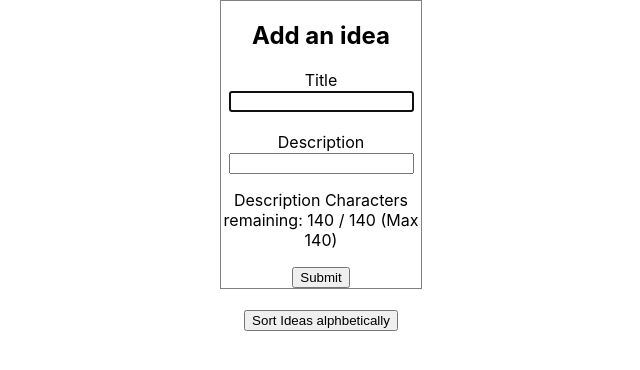
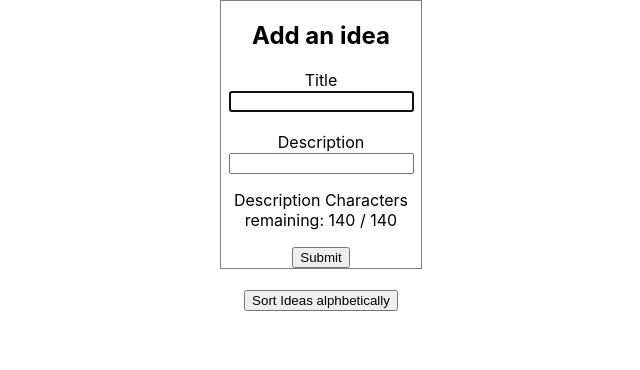
Before and after one commit to alexalikhani95/Idea-Board, a React (Create React App) app: page / in a window 1280 px wide. Shown: the top 370 px of the page, without its empty margins (319-959 px from the left). Built offline with nearby package versions, Linux system fonts and the light colour scheme.

Commit message:
Removing un needed text

```diff
--- a/src/components/IdeaForm.tsx
+++ b/src/components/IdeaForm.tsx
@@ -50,7 +50,7 @@ const IdeaForm = () => {
             onChange={(e) => setDescription(e.target.value)}
           />
         </div>
-        <p>Description Characters remaining: {140 - description.length} / 140 (Max 140)</p>
+        <p>Description Characters remaining: {140 - description.length} / 140</p>
         <button type="submit">Submit</button>
       </form>
     </div>
```
